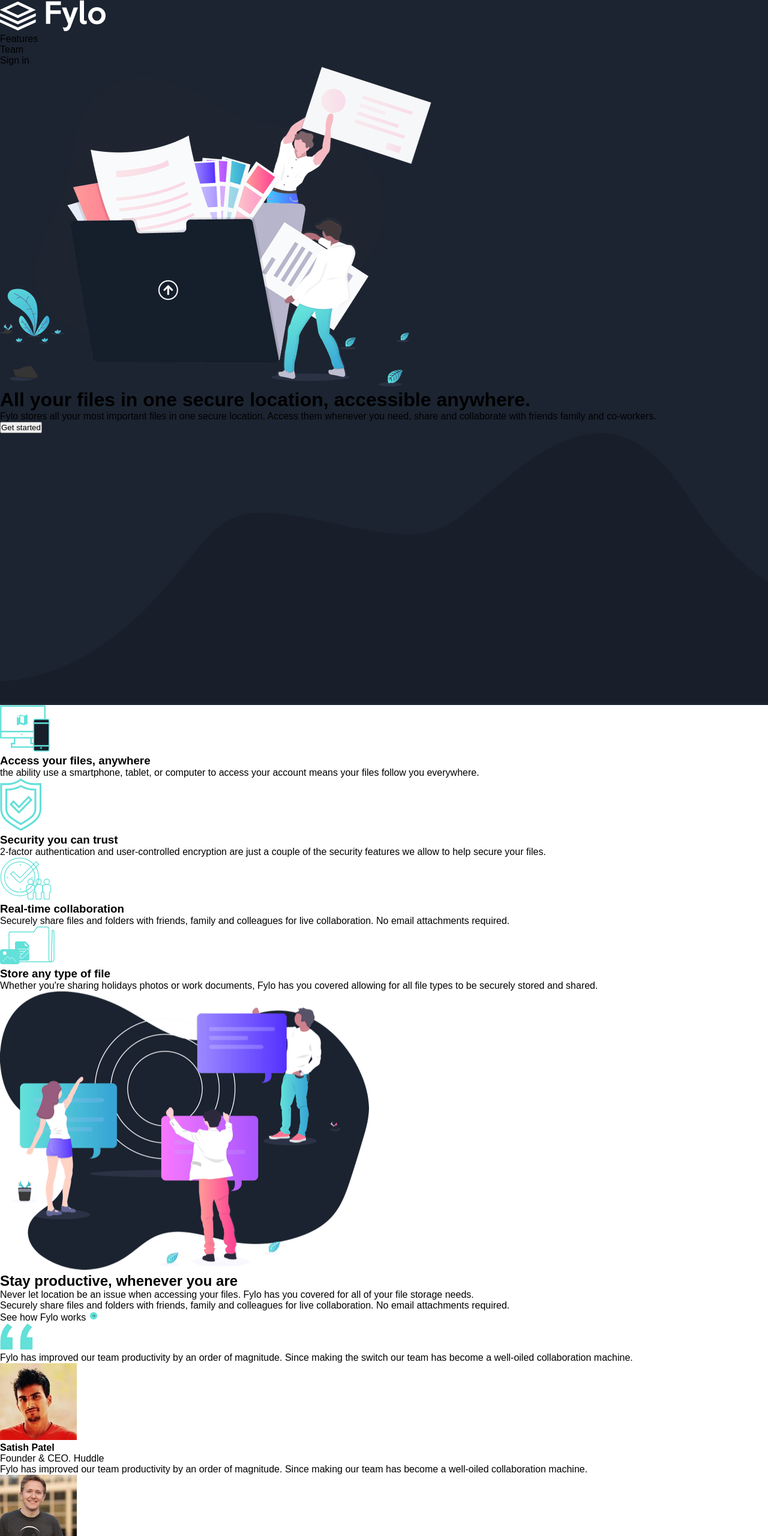
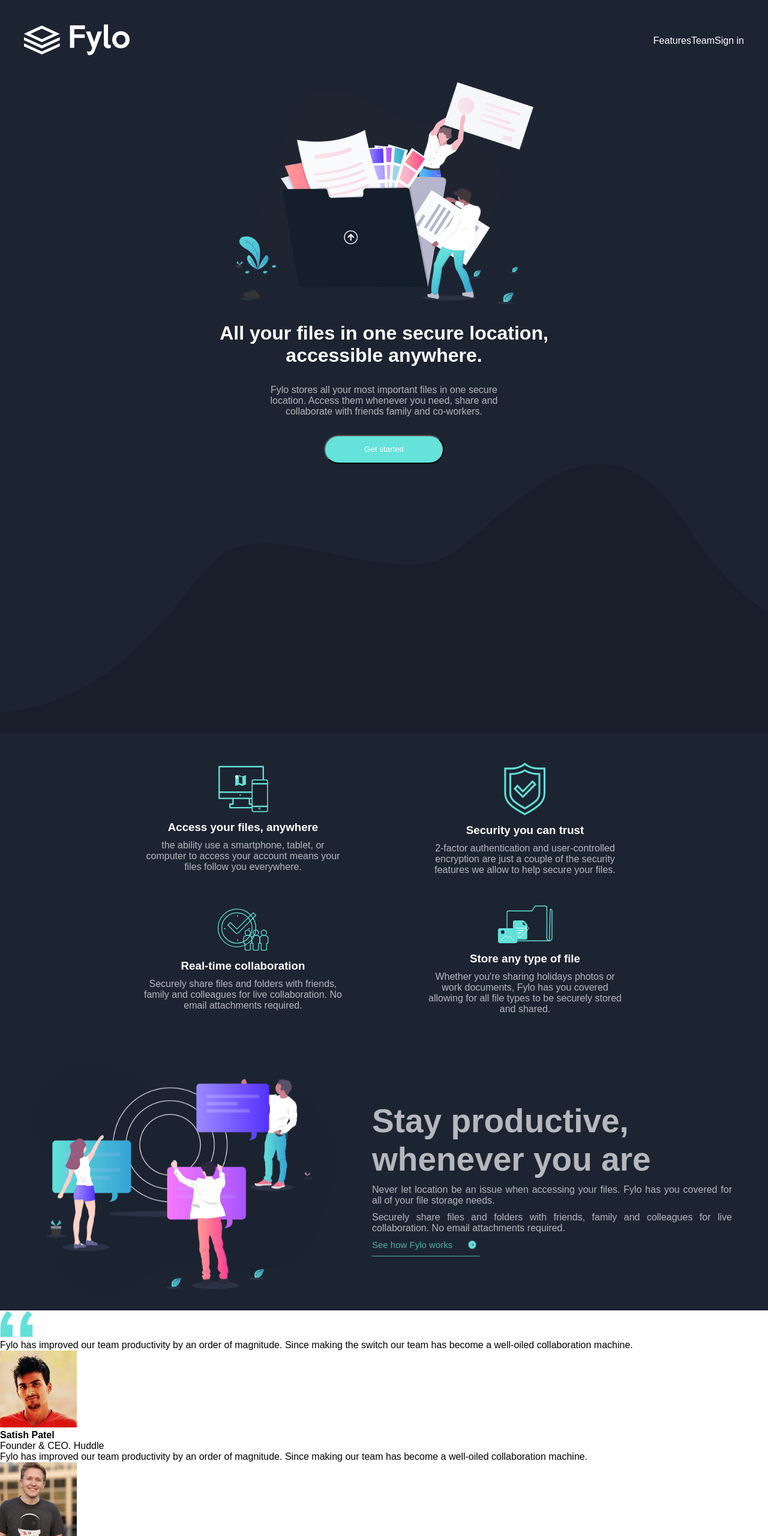
Before and after one commit to dammielarey/capstone-project, a plain HTML site: page index.html in a window 1280 px wide. Shown: the top 2560 px of the page at 60% size. Drawn offline with Linux system fonts and the light colour scheme.

Commit message:
css added

```diff
--- a/css/style.css
+++ b/css/style.css
@@ -15,3 +15,152 @@ header{
     font-family: 'Raleway', sans-serif;
     background-color:hsl(217, 28%, 15%);
 }
+
+.logo{
+    display: flex;
+    justify-content: space-between;
+    align-items: center;
+    padding: 40px;
+}
+
+.logo .nav ul{
+    display: flex;
+}
+
+.logo .nav ul a{
+    display: inline-block;
+    color: hsl(0, 0%, 100%);
+}
+
+.logo .nav ul a:hover{
+    color: #ffa500;
+}
+
+.logo-cont{
+    display: flex;
+    flex-direction: column;
+    align-items: center;
+    justify-content: center;
+}
+
+.logo-cont .image-cont{
+    width: 500px;
+}
+
+.logo-cont .head-cont{
+    width: 600px;
+    color: hsl(0, 0%, 100%);
+    margin-top: 30px;
+    text-align: center;
+}
+
+.logo-cont .para-cont{
+    width: 400px;
+    color: hsla(0, 0%, 100%, 0.673);
+    margin: 30px 0;
+    text-align: center;
+}
+
+.logo-cont .btn-cont{
+    width: 200px;
+    height: 48px;
+    border-radius: 30px;
+    background:  hsl(176, 68%, 64%);
+    color: hsl(0, 0%, 100%);
+    cursor: pointer;
+}
+
+.main-back{
+    background-color: hsl(217, 28%, 15%);
+}
+
+.page-back{
+    display: flex;
+    width: 900px;
+    margin: -5px auto;
+    flex-wrap: wrap;
+    justify-content: center;
+    align-items: center;
+    gap:  0 100px;
+    padding: 30px;
+    max-width: 100%;
+}
+
+.page-back .help{
+    width: 350px;
+    text-align: center;
+    margin: 20px 10px;
+}
+
+.page-back .help h3{
+    color: hsl(0, 0%, 100%);
+    font-weight: 700;
+    margin: 10px;
+}
+
+.page-back .help p{
+    color: hsla(0, 0%, 100%, 0.673);
+    font-weight: 300;
+    margin: 10px;
+}
+
+.productive{
+    display: flex;
+    justify-content: space-around;
+    align-items: center;
+    width: 1200px;
+    margin: 0 auto;
+    padding: 30px;
+    width: 100%;
+}
+
+.productive .image-productive{
+    width: 500px;
+}
+
+.productive .productive-cont{
+    width: 600px;
+}
+
+.productive .productive-cont h2{
+    font-size: 55px;
+    color: hsla(0, 0%, 100%, 0.673);
+    margin-bottom: 10px;
+}
+
+.productive .productive-cont p{
+    color: hsla(0, 0%, 100%, 0.673);
+    font-weight: 300;
+    margin: 10px 0;
+    text-align: justify;
+}
+
+.productive .productive-cont a{
+    display: flex;
+    border-bottom: 1px solid hsla(176, 68%, 64%, 0.729);
+    color: hsla(176, 68%, 64%, 0.729);
+    padding-bottom: 10px;
+    width: 180px;
+    font-size: 15px;
+}
+.productive .productive-cont a img{
+    margin-left: 25px;
+}
+
+.inputs #submit{
+    height: 40px;
+    width: 200px;
+    border-radius: 30px;
+    background:  hsl(176, 68%, 64%);
+    color: hsl(0, 0%, 100%);
+    cursor: pointer;
+}
+
+.fa{
+    padding: 20px;
+    font-size: 30px;
+    width: 30px;
+    text-align: center;
+    text-decoration: none;
+    border-radius: 50%;
+}
--- a/index.html
+++ b/index.html
@@ -11,13 +11,13 @@
 
     <body>
         <header>
-            <div>
-                <a href="">
+            <div class="logo">
+                <a href="#">
                     <img src="img/logo.svg" alt="Fylo Logo">
                 </a>
 
 
-                <nav>
+                <nav class="nav">
                     <ul>
                         <li>
                             <a href="#"> Features </a>
@@ -32,26 +32,26 @@
                 </nav>
             </div>
 
-            <div>
+            <div class="logo-cont">
 
-                <img src="img/illustration-intro.png" alt="illustration-intro">
+                <img class="image-cont" src="img/illustration-intro.png" alt="illustration-intro">
 
-                <h1>
+                <h1 class="head-cont">
                     All your files in one secure location, accessible anywhere.
                 </h1>
-                <p>
+                <p class="para-cont">
                     Fylo stores all your most important files in one secure location. Access them whenever you need, share and collaborate with friends family and co-workers.
                 </p>
-                <button> Get started </button>
+                <button class="btn-cont"> Get started </button>
             </div>
 
             <img src="img/bg-curvy-desktop.svg" alt="background hill">
 
         </header>
 
-        <main>
-            <section>
-                <div>
+        <main class="main-back">
+            <section class="page-back">
+                <div class="help">
                     <img src="img/icon-access-anywhere.svg" alt="">
                     <h3>
                         Access your files, anywhere
@@ -61,7 +61,7 @@
                     </p>
                 </div>
 
-                <div>
+                <div class="help">
                     <img src="img/icon-security.svg" alt="">
                     <h3>
                         Security you can trust
@@ -71,7 +71,7 @@
                     </p>
                 </div>
 
-                <div>
+                <div class="help">
                     <img src="img/icon-collaboration.svg" alt="">
                     <h3>
                         Real-time collaboration
@@ -81,7 +81,7 @@
                     </p>
                 </div>
 
-                <div>
+                <div class="help">
                     <img src="img/icon-any-file.svg" alt="">
                     <h3>
                        Store any type of file
@@ -92,10 +92,10 @@
                 </div>
             </section>
 
-            <section>
-                <img src="img/illustration-stay-productive.png" alt="">
+            <section class="productive">
+                <img class="image-productive" src="img/illustration-stay-productive.png" alt="">
 
-                <div>
+                <div class="productive-cont">
                     <h2>
                         Stay productive, whenever you are
                     </h2>
@@ -111,18 +111,20 @@
                 </div>
             </section>
 
-            <section>
-                <img src="img/bg-quotes.png" alt="">
+        </main>
 
-                <div>
-                    <div>
+            <section class="cards-collaboration">
+                <img class="image-quotes" src="img/bg-quotes.png" alt="">
+
+                <div class="cards">
+                    <div class="card">
                         <p>
                             Fylo has improved our team productivity by an order of magnitude. Since making the switch our team has become a well-oiled collaboration machine.
                         </p>
-                        <div>
+                        <div class="collaboration">
                             <img src="img/profile-1.jpg" alt="">
 
-                            <div>
+                            <div class="collaboration-names">
                                  <h4>
                                     Satish Patel
                                 </h4>
@@ -133,14 +135,14 @@
                         </div>
                     </div>
 
-                    <div>
+                    <div class="card">
                         <p>
                             Fylo has improved our team productivity by an order of magnitude. Since making our team has become a well-oiled collaboration machine.
                         </p>
-                        <div>
+                        <div class="collaboration">
                             <img src="img/profile-2.jpg" alt="">
 
-                            <div>
+                            <div class="collaboration-names">
                                 <h4>
                                     Bruce McKenzie
                                 </h4>
@@ -151,15 +153,15 @@
                         </div>
                     </div>
 
-                    <div>
+                    <div class="card">
                         <p>
                             Fylo has improved our team productivity by an order of magnitude. SInce making the switch our team has become a well-oiled collaboration machine.
                         </p>
 
-                        <div>
+                        <div class="collaboration">
                            <img src="img/profile-3.jpg" alt="">
 
-                           <div>
+                           <div class="collaboration-names">
                                <h4>
                                    Iva Boyd
                                </h4>
@@ -171,41 +173,41 @@
                     </div>
                 </div>
             </section>
-            <footer>
-                <section>
+            <footer class="down">
+                <section class="get-cont">
                         <h5>
                             Get early access today
                         </h5>
                         <p>It only takes a minute to sign up and our free starter tier is extremely generous. if you have any questions, our support team would be happy to help you.</p>
 
-                        <div>
+                        <div class="inputs">
                             <input type="email" name="email" id="" placeholder="email@example.com">
                             <button type="submit">Get Started For Free</button>
                         </div>
                 </section>
 
 
-                        <div>
+                        <div class="down-logo">
                             <img src="img/logo.svg" alt="">
                         </div>
 
-                        <div>
-                            <div>
+                        <div class="down-cont">
+                            <div class="icon-map">
                             <img src="img/icon-location.svg" alt="">
                             <p>
                                 Lorem ipsum dolor sit amet consectetur adipisicing elit. At beatae laboriosam corrupti reprehenderit officiis. Quo ratione officia reprehenderit nobis?
                             </p>
                         </div>
 
-                        <div>
-                            <div>
+                        <div class="contact">
+                            <div class="phone">
                                 <img src="img/icon-phone.svg" alt="">
                                 <p>
                                     +1-543-123-4567
                                 </p>
                             </div>
 
-                            <div>
+                            <div class="email">
                                 <img src="img/icon-email.svg" alt="">
                                 <p>
                                     example@fylo.com
@@ -213,7 +215,7 @@
                             </div>
                         </div>
 
-                        <div>
+                        <div class="nav-footer">
 
                             <ul>
                                 <li>
@@ -231,7 +233,7 @@
                             </ul>
                         </div>
 
-                        <div>
+                        <div class="page-nav-footer">
                             <ul>
                                 <li>
                                     <a href=""> Contact Us </a>
@@ -244,7 +246,7 @@
                                 </li>
                             </ul>
                         </div>
-                        <div>
+                        <div class="social">
                             <a href="#" class="fa fa-facebook"></a>
                             <a href="#" class="fa fa-twitter"></a>
                             <a href="#" class="fa fa-instagram"></a>
```
